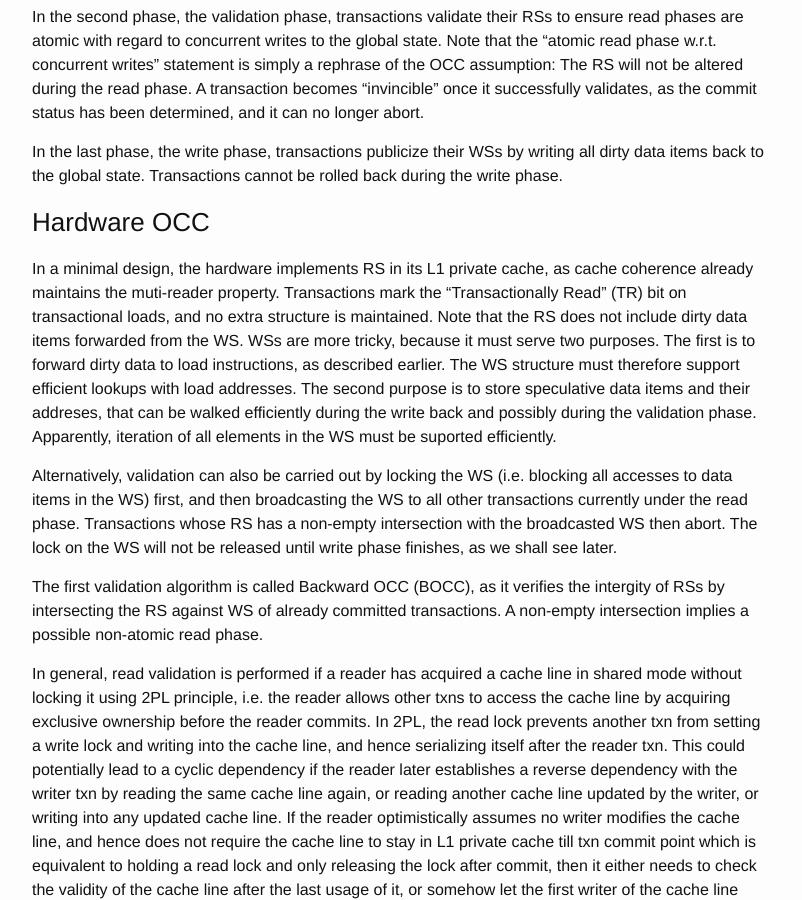
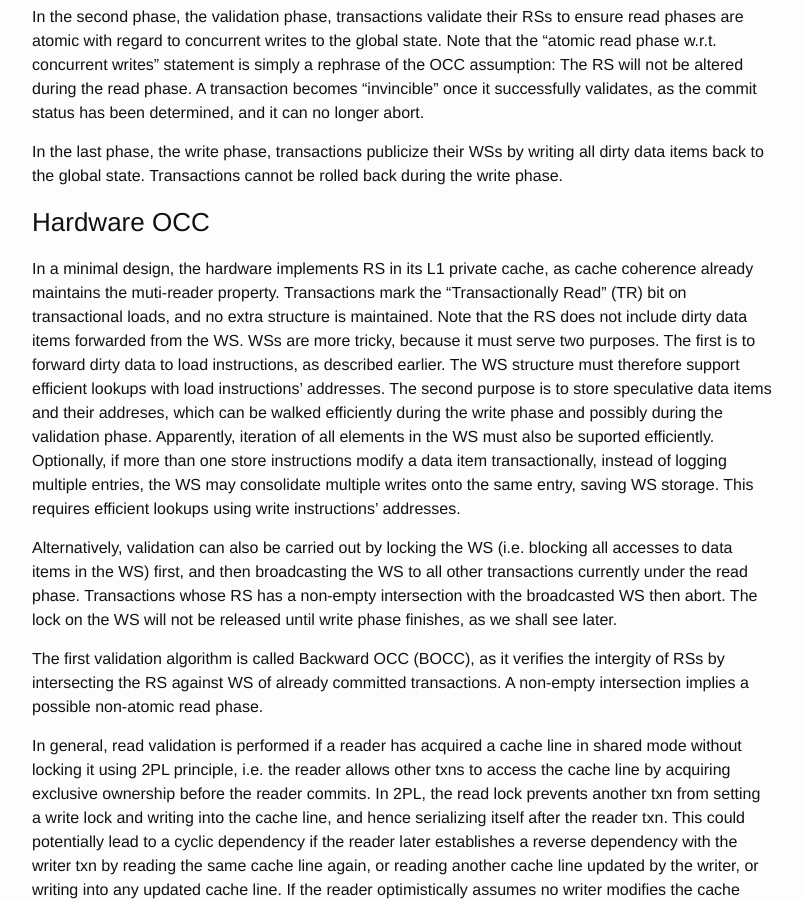
Before and after one commit to wangziqi2013/wangziqi2013.github.io, a Jekyll site: the page built from _posts/2018-03-18-HTM-Hardware-2PL-and-OCC.markdown, in a window 1280 px wide and 900 px high, scrolled down 3735 px. Shown: the whole window, without its empty margins (238-1040 px from the left). Built offline with Jekyll 4.4.1, drawn with Linux system fonts in a browser that asks for light colours.

Commit message:
Adding optional requirement for WS

```diff
--- a/_posts/2018-03-18-HTM-Hardware-2PL-and-OCC.markdown
+++ b/_posts/2018-03-18-HTM-Hardware-2PL-and-OCC.markdown
@@ -152,10 +152,14 @@ In a minimal design, the hardware implements RS in its L1 private cache, as cach
 the muti-reader property. Transactions mark the "Transactionally Read" (TR) bit on transactional loads, and no
 extra structure is maintained. Note that the RS does not include dirty data items forwarded from the WS.
 WSs are more tricky, because it must serve two purposes. The first is to forward dirty data to load instructions, as
-described earlier. The WS structure must therefore support efficient lookups with load addresses.
-The second purpose is to store speculative data items and their addreses, that can be walked efficiently
-during the write back and possibly during the validation phase. Apparently, iteration of all elements
-in the WS must be suported efficiently.
+described earlier. The WS structure must therefore support efficient lookups with load instructions' addresses.
+The second purpose is to store speculative data items and their addreses, which can be walked efficiently
+during the write phase and possibly during the validation phase. Apparently, iteration of all elements
+in the WS must also be suported efficiently. Optionally, if more than one store instructions modify a data item
+transactionally, instead of logging multiple entries, the WS may consolidate multiple writes onto the same entry,
+saving WS storage. This requires efficient lookups using write instructions' addresses.
+
+
 
 Alternatively,
 validation can also be carried out by locking the WS (i.e. blocking all accesses to data items in the WS)
```
